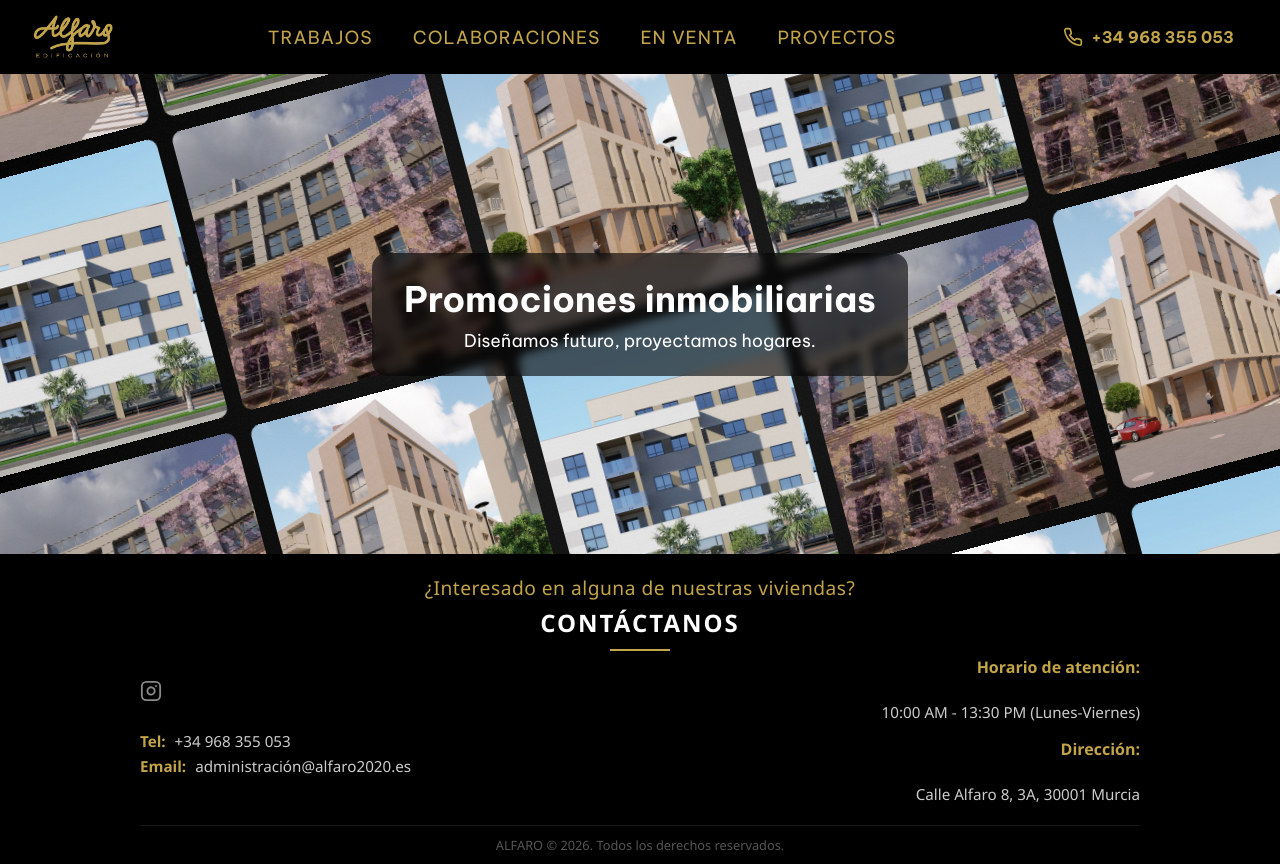
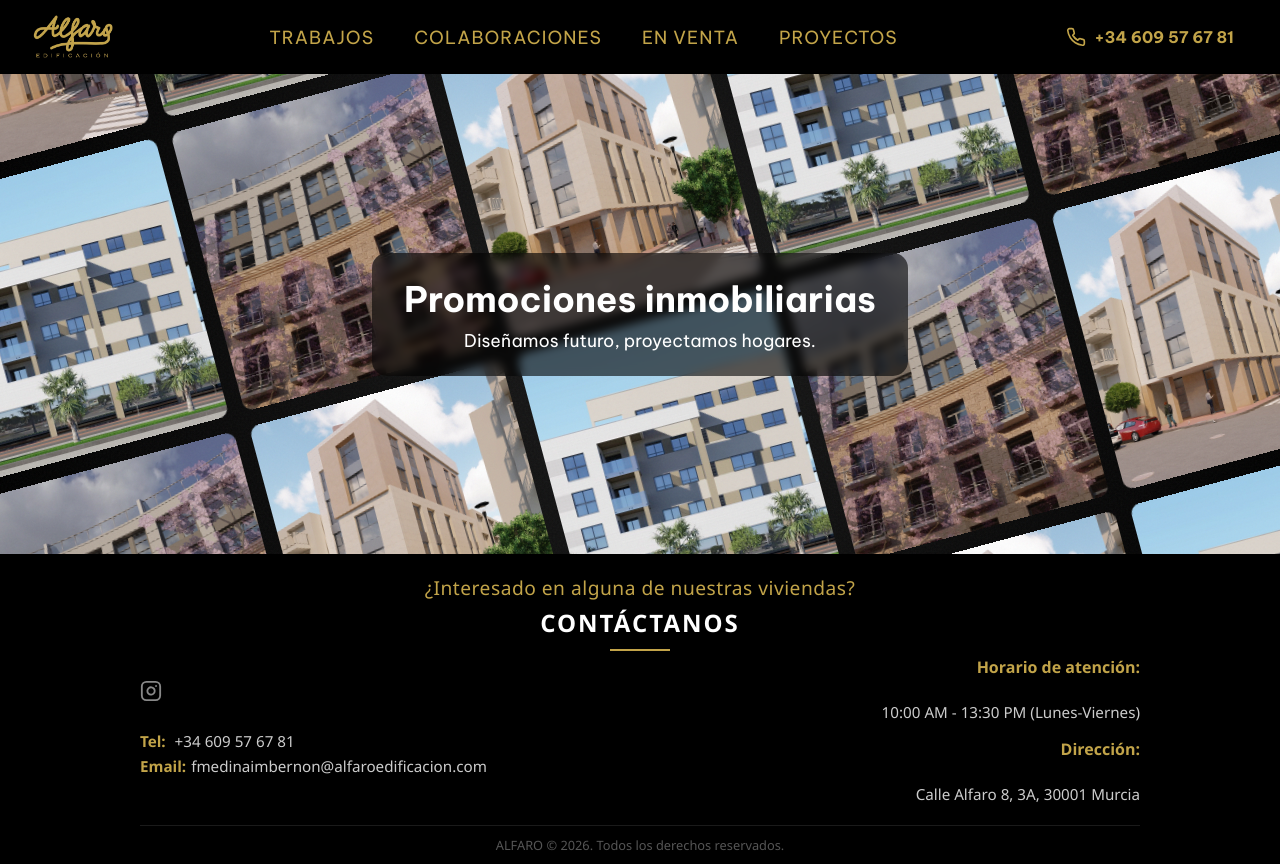
Before and after one commit to JavierPrior845/Web-Alfaro, an Angular app in the folder frontend/: page / in a window 1280 px wide. Built offline with nearby package versions, Linux system fonts and the light colour scheme.

Commit message:
contact update

```diff
--- a/frontend/src/app/app.ts
+++ b/frontend/src/app/app.ts
@@ -74,7 +74,7 @@ import { FooterContact } from "./footer-contact/footer-contact";
                 d="M22 16.92v3a2 2 0 0 1-2.18 2 19.79 19.79 0 0 1-8.63-3.07 19.5 19.5 0 0 1-6-6 19.79 19.79 0 0 1-3.07-8.67A2 2 0 0 1 4.11 2h3a2 2 0 0 1 2 1.72 12.84 12.84 0 0 0 .7 2.81 2 2 0 0 1-.45 2.11L8.09 9.91a16 16 0 0 0 6 6l1.27-1.27a2 2 0 0 1 2.11-.45 12.84 12.84 0 0 0 2.81.7A2 2 0 0 1 22 16.92z"
               ></path>
             </svg>
-            +34 968 355 053
+            +34 609 57 67 81
           </a>
         </div>
       </header>
--- a/frontend/src/app/footer-contact/footer-contact.html
+++ b/frontend/src/app/footer-contact/footer-contact.html
@@ -33,8 +33,8 @@
       </div>
 
       <div class="contact-left">
-        <p><strong>Tel:</strong> +34 968 355 053</p>
-        <p><strong>Email:</strong> administración@alfaro2020.es</p>
+        <p><strong>Tel:</strong> +34 609 57 67 81</p>
+        <p><strong>Email:</strong>fmedinaimbernon@alfaroedificacion.com</p>
       </div>
     </div>
 
--- a/frontend/src/app/housing.ts
+++ b/frontend/src/app/housing.ts
@@ -482,7 +482,7 @@ export class Housing {
       city: "Murcia",
       state: "Reino de Murcia",
       photo: `${this.baseUrlAssets}/PERPECTIVA_DETALLE.jpg`,
-      realEstateId: 0,
+      realEstateId: 1,
       renderLink: "https://my.matterport.com/show/?m=poxMa2bcLc2",
       units: [
         {
```
